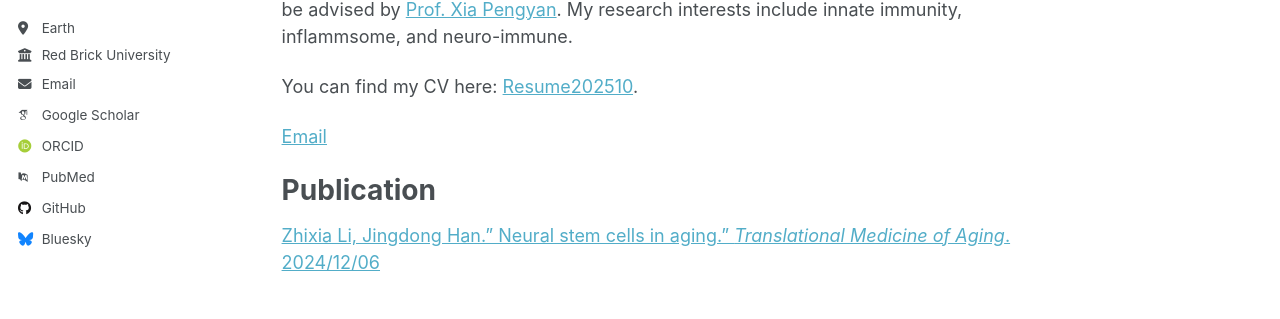
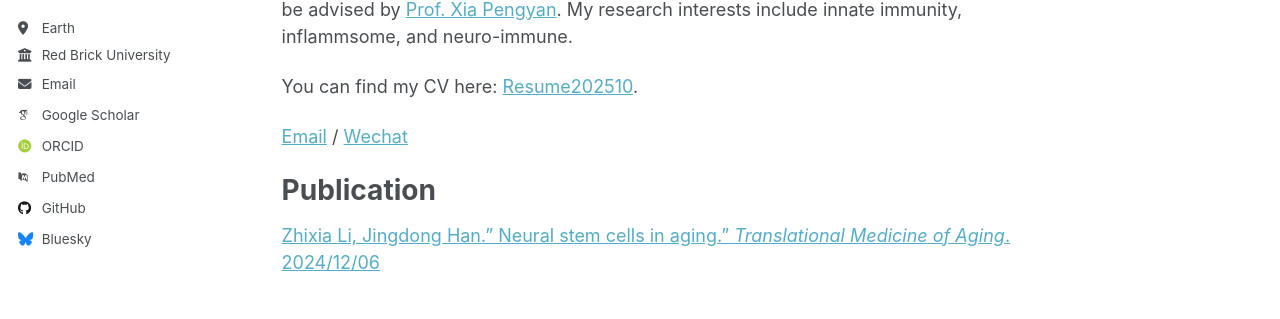
Before and after one commit to lizhixia923-oss/lizhixia923-oss.github.io, a Jekyll site: the page built from _pages/about.md, in a window 1280 px wide and 1038 px high. Shown: the part 358-677 px from the top of the window. Built offline with Jekyll 4.4.1, drawn with Linux system fonts in a browser that asks for light colours; some web fonts are replaced; a script that is not in the unit is left out.

Commit message:
Update about.md

```diff
--- a/_pages/about.md
+++ b/_pages/about.md
@@ -14,7 +14,7 @@ I am fortunate to be advised by [Prof. Xia Pengyan](https://sbms.bjmu.edu.cn/jsd
 
 You can find my CV here: [Resume202510](../assets/Resume202510.pdf).
 
-[Email](2110305306@stu.pku.edu.cn)
+[Email](2110305306@stu.pku.edu.cn) / [Wechat](../images/LZX_wechat.jpg)
 
 Publication
 ======
```
